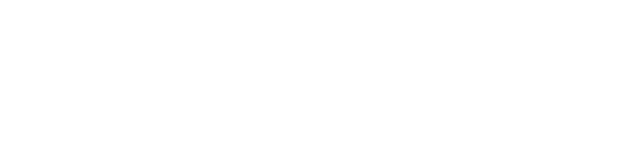
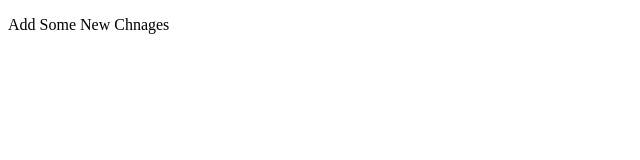
Before and after one commit to AbdulJabbar71/hello-world, a plain HTML site: page index.html in a window 1280 px wide. Shown: the whole page, without its empty margins (0-640 px from the left). Drawn offline with Linux system fonts and the light colour scheme.

Commit message:
Add new Feature

```diff
--- a/index.html
+++ b/index.html
@@ -6,6 +6,6 @@
     <title>Document</title>
 </head>
 <body>
-
+    <p>Add Some New Chnages</p>
 </body>
 </html>
```
